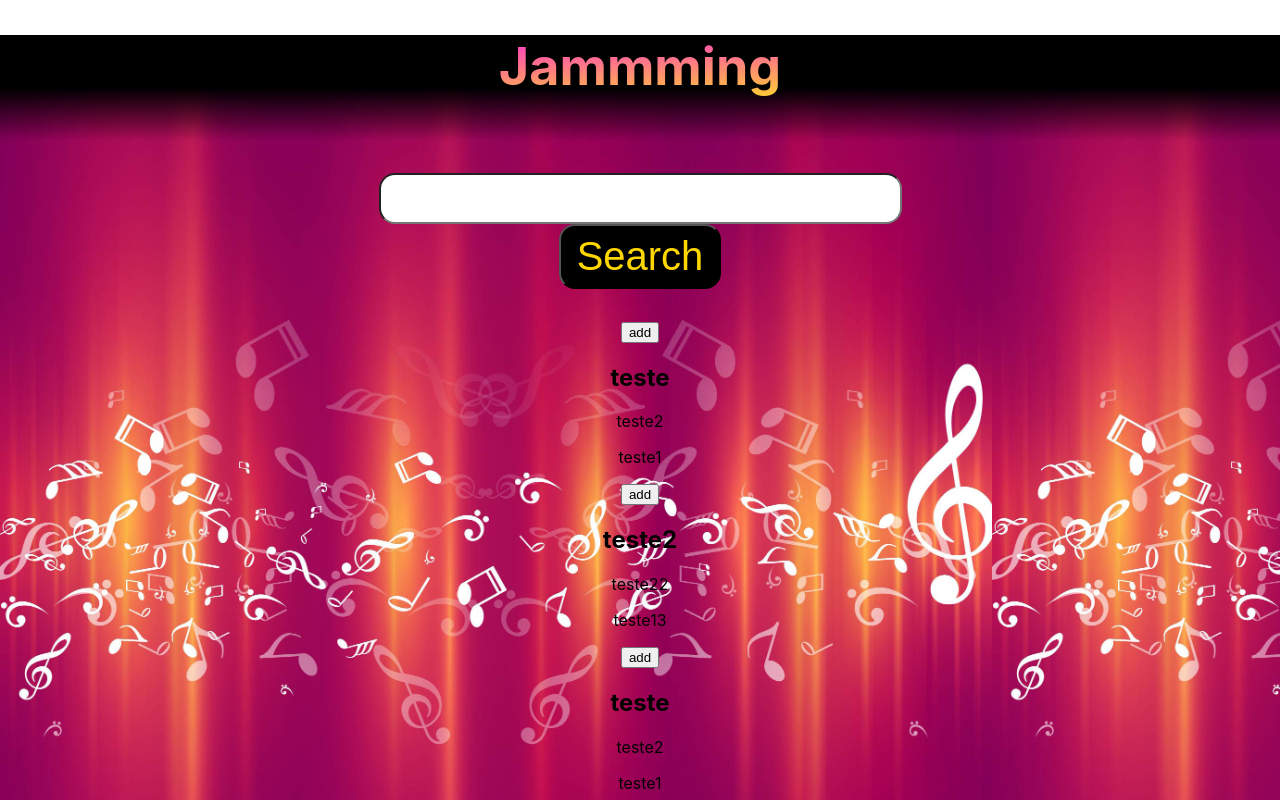
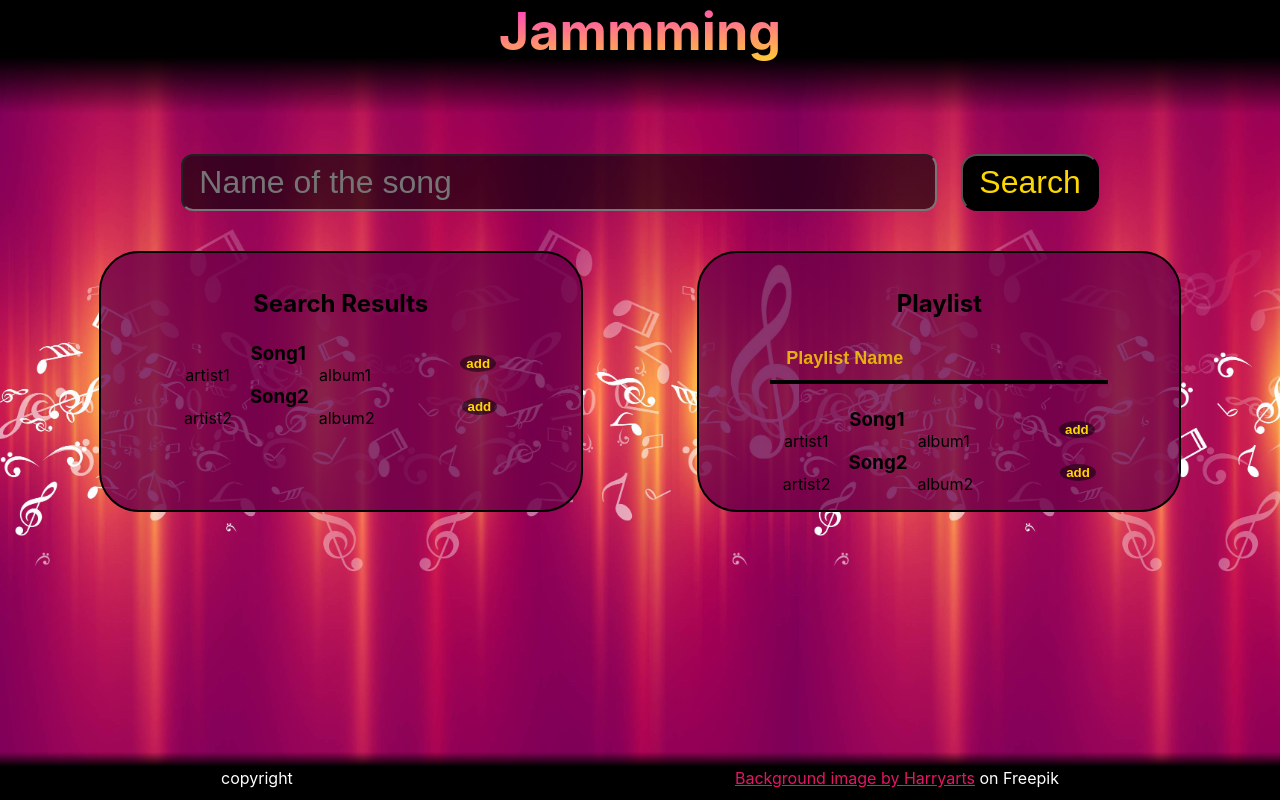
Before and after one commit to StacyFranco/Jammming, a React (Create React App) app: page / in a window 1280 px wide. Shown: the top 800 px of the page. Built offline with nearby package versions, Linux system fonts and the light colour scheme.

Commit message:
Adding css

```diff
--- a/src/App.css
+++ b/src/App.css
@@ -2,38 +2,49 @@
   text-align: center;
   background-image: url("./components/App/9705.jpg");
   background-size: contain;
-
+  height: 100vh;
 
 }
 
-.App-logo {
-  height: 40vmin;
-  pointer-events: none;
-}
-
-@media (prefers-reduced-motion: no-preference) {
-  .App-logo {
-    animation: App-logo-spin infinite 20s linear;
-  }
-}
-
 .App-header {
-  background-image: linear-gradient(to bottom,  black 50%, transparent);
-  padding-bottom: 0.5rem;
+  background-image: linear-gradient(to bottom, black 50%, transparent);
+  padding-bottom: 2vh;
   align-items: center;
   justify-content: center;
   font-size: calc(10px + 2vmin);
+  position: fixed;
+  top: 0;
+  width: 100%;
+  position: relative;
+}
+
+.App-header h1 {
+  margin-top: 0;
+  background-image: linear-gradient(to bottom right, magenta, yellow);
+  background-clip: text;
+  color: transparent;
 
 }
-.App-header h1{
-  background-image: linear-gradient(to bottom right, magenta, yellow);
-  background-clip: text;
-  color:transparent;
+
+.App-main {
+  display: flex;
+  align-items: stretch;
+  justify-content: space-evenly;
 }
 
 .App-footer {
-  background-image: linear-gradient(to bottom, transparent, black 50% );
+  background-image: linear-gradient(to bottom, transparent, black 30%);
   color: white;
+  position: fixed;
+  bottom: 0;
+  width: 100%;
+  display: flex;
+  justify-content: space-around;
+  padding-bottom: 1.5vh;
+}
+
+.App-footer p {
+  margin-bottom: 0;
 }
 
 .App-link {
--- a/src/App.js
+++ b/src/App.js
@@ -11,8 +11,6 @@ function App() {
     <div className="App">
       <header className="App-header">
         <h1>Jammming</h1>
-
-
       </header>
         <SearchBar />
       <main className="App-main">
@@ -24,7 +22,7 @@ function App() {
         <p><a
           className="App-link"
           href="https://www.freepik.com/free-vector/abstract-music-background_1250515.htm#query=music%20background&position=43&from_view=search&track=ais"
-          >Image by Harryarts</a> on Freepik</p>
+          >Background image by Harryarts</a> on Freepik</p>
       </footer>
     </div>
   );
--- /dev/null
+++ b/src/components/Playlist/Playlist.css
@@ -0,0 +1,34 @@
+.Playlist{
+    box-sizing: content-box;
+    width: 50vh;
+    background-color: rgba(109, 1, 73, 0.8);
+    padding: 2vh 5vh;
+    border-radius: 5vh;
+    border: 0.3vh solid black;
+    margin: 0 2vh;
+}
+
+.PlaylistName{
+    background-color: transparent;
+    border: none;
+    border-bottom: 0.5vh solid black;
+    padding-left: 2vh;
+    font-size: large;
+    width: 80%;
+    height: 5vh;
+    margin-bottom: 3vh;
+}
+
+.Playlist ::placeholder{
+    color: gold;
+    font-weight: bold;
+    opacity: 0.8;
+
+}
+
+@media only screen and (max-width: 450px){
+    .Playlist{
+        padding: 1vh 1.5vh;
+        margin: 0 1vh;
+    }
+}
--- a/src/components/Playlist/Playlist.js
+++ b/src/components/Playlist/Playlist.js
@@ -1,9 +1,14 @@
 import React from 'react';
 import Tracklist from '../Tracklist/Tracklist';
+import "./Playlist.css"
 
 function Playlist () {
     return(
-        <div>
+        <div className='Playlist'>
+            <h2>Playlist</h2>
+            <form>
+                <input type='text' className='PlaylistName' placeholder='Playlist Name'></input>
+            </form>
             <Tracklist />
         </div>
     );
--- a/src/components/SearchBar/SearchBar.css
+++ b/src/components/SearchBar/SearchBar.css
@@ -1,23 +1,29 @@
 .SB-nav {
-    padding: 2rem;
+    padding: 5vh;
 
 }
 
 .SB-form {
-    display: flex;
-    flex-direction: column;
+    display: flexbox;
+    flex-direction: row;
     align-items: center;
+    justify-content: center;
 }
 
 .name {
-    border-radius: 1rem;
-    font-size: 2.5rem;
+    border-radius: 1.5vh;
+    font-size: 4vh;
+    background-color: rgba(0, 0, 0, 0.6);
+    color: white;
+    padding: 1vh 2vh;
+    width: 60%;
 }
 
 .SB-buttom {
-    padding: 0.5rem 1rem;
-    border-radius: 1rem;
-    font-size: 2.5rem;
+    padding: 1vh 2vh;
+    border-radius: 2vh;
+    font-size: 4vh;
     color: gold;
     background-color: black;
+    margin-left: 2%;
 }
--- a/src/components/SearchBar/SearchBar.js
+++ b/src/components/SearchBar/SearchBar.js
@@ -5,7 +5,7 @@ function SearchBar(){
     return (
         <nav className='SB-nav'>
             <form className='SB-form'>
-                <input type="text" className='name'></input>
+                <input type="text" className='name' placeholder={"Name of the song"}></input>
                 <button className='SB-buttom'>Search</button>
             </form>
         </nav>
--- /dev/null
+++ b/src/components/SearchResults/SearchResults.css
@@ -0,0 +1,22 @@
+.SearchResults{
+    box-sizing: content-box;
+    width: 50vh;
+    background-color: rgba(109, 1, 73, 0.8);
+    padding: 2vh 5vh;
+    border-radius: 5vh;
+    border: 0.3vh solid black;
+    margin: 0 2vh;
+
+}
+
+.SearchResults h2{
+    padding-bottom: 0.5vh;
+    font-size: x-larger;
+}
+
+@media only screen and (max-width: 450px){
+    .SearchResults{
+        padding: 1vh 1.5vh;
+        margin: 0 1vh;
+    }
+}
--- a/src/components/SearchResults/SearchResults.js
+++ b/src/components/SearchResults/SearchResults.js
@@ -1,9 +1,11 @@
 import React from 'react';
 import Tracklist from '../Tracklist/Tracklist';
+import './SearchResults.css';
 
-function SearchResults () {
-    return(
-        <div>
+function SearchResults() {
+    return (
+        <div className='SearchResults'>
+            <h2>Search Results</h2>
             <Tracklist />
         </div>
     );
--- /dev/null
+++ b/src/components/Track/Track.css
@@ -0,0 +1,49 @@
+.track{
+    display: grid;
+    grid-template-columns: auto auto auto;
+    grid-template-rows: auto auto;
+}
+
+.SongName{
+    grid-column: 1 / span 2;
+    grid-row: 1/ span 1;
+    margin: auto;
+}
+
+.artist{
+    grid-column: 1 / span 1;
+    grid-row: 2/ span 1;
+    display: inline;
+    margin: auto;
+}
+
+.album{
+    grid-column: 2 / span 1;
+    grid-row: 2/ span 1;
+    display: inline;
+    margin: auto;
+}
+
+
+.btg-add{
+    grid-column: 3 / span 1;
+    grid-row: 1/ span 2;
+    display: inline;
+    border-radius: 100%;
+    background-color:  rgba(0, 0, 0, 0.5) ;
+    border: none;
+    color: gold;
+    font-weight: bold;
+    margin: auto;
+}
+
+.btg-add:active{
+    background-color:  rgba(0, 0, 0, 1) ;
+}
+
+@media only screen and (max-width: 450px){
+    .track{
+        display: flex;
+        flex-direction: column;
+    }
+}
--- a/src/components/Track/Track.js
+++ b/src/components/Track/Track.js
@@ -1,12 +1,14 @@
 import React from 'react';
+import "./Track.css";
 
 function Track({name,artist,album}){
     return (
-        <div id="track">
-            <button>add</button>
-            <h2>{name}</h2>
-            <p>{artist}</p>
-            <p> {album} </p>
+        <div className="track">
+            <h3 className='SongName'>{name}</h3>
+            <button className='btg-add'>add</button>
+            <p className='artist'>{artist}</p>
+            <p className='album'> {album} </p>
+
         </div>
     );
 };
--- a/src/components/Tracklist/Tracklist.js
+++ b/src/components/Tracklist/Tracklist.js
@@ -5,8 +5,8 @@ import Track from '../Track/Track';
 function Tracklist() {
     return (
         <div>
-            <Track name="teste" album="teste1" artist="teste2" />
-            <Track name="teste2" album="teste13" artist="teste22" />
+            <Track name="Song1" album="album1" artist="artist1" />
+            <Track name="Song2" album="album2" artist="artist2" />
         </div>
 
     );
```
